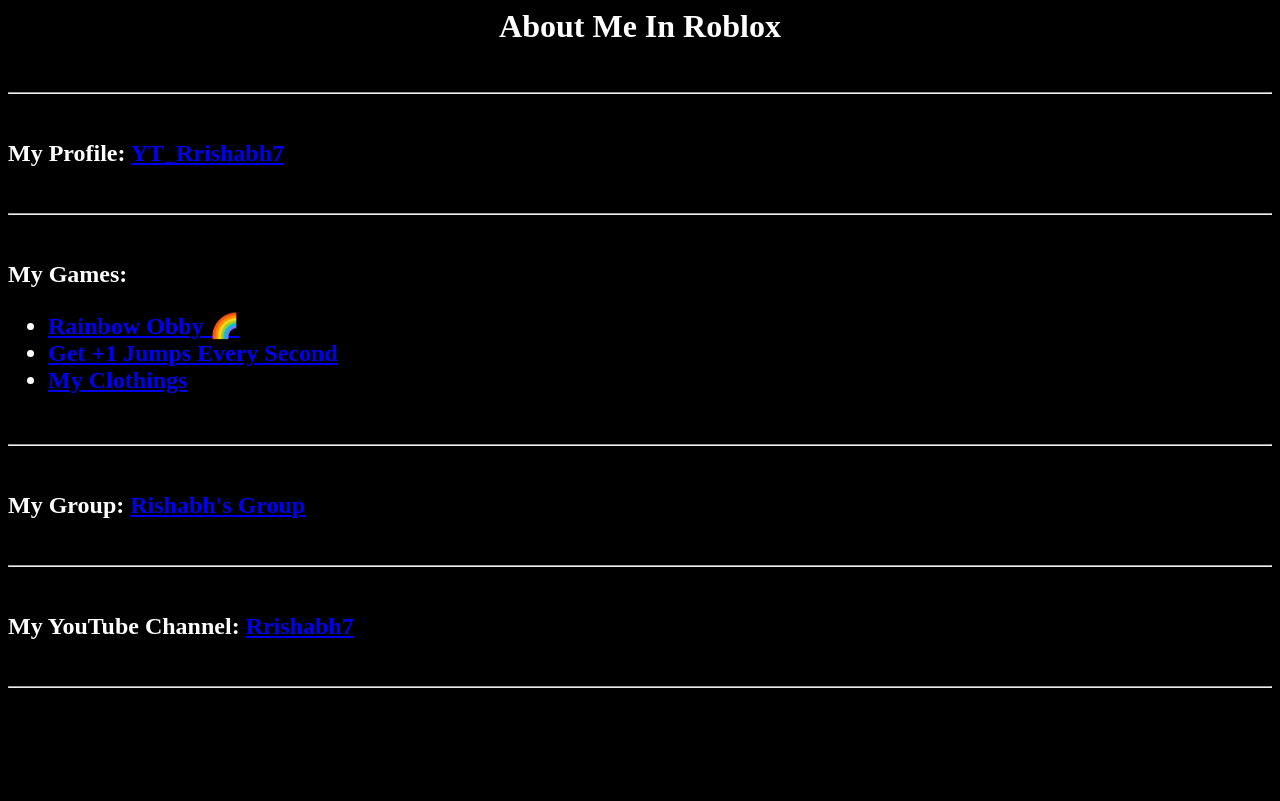
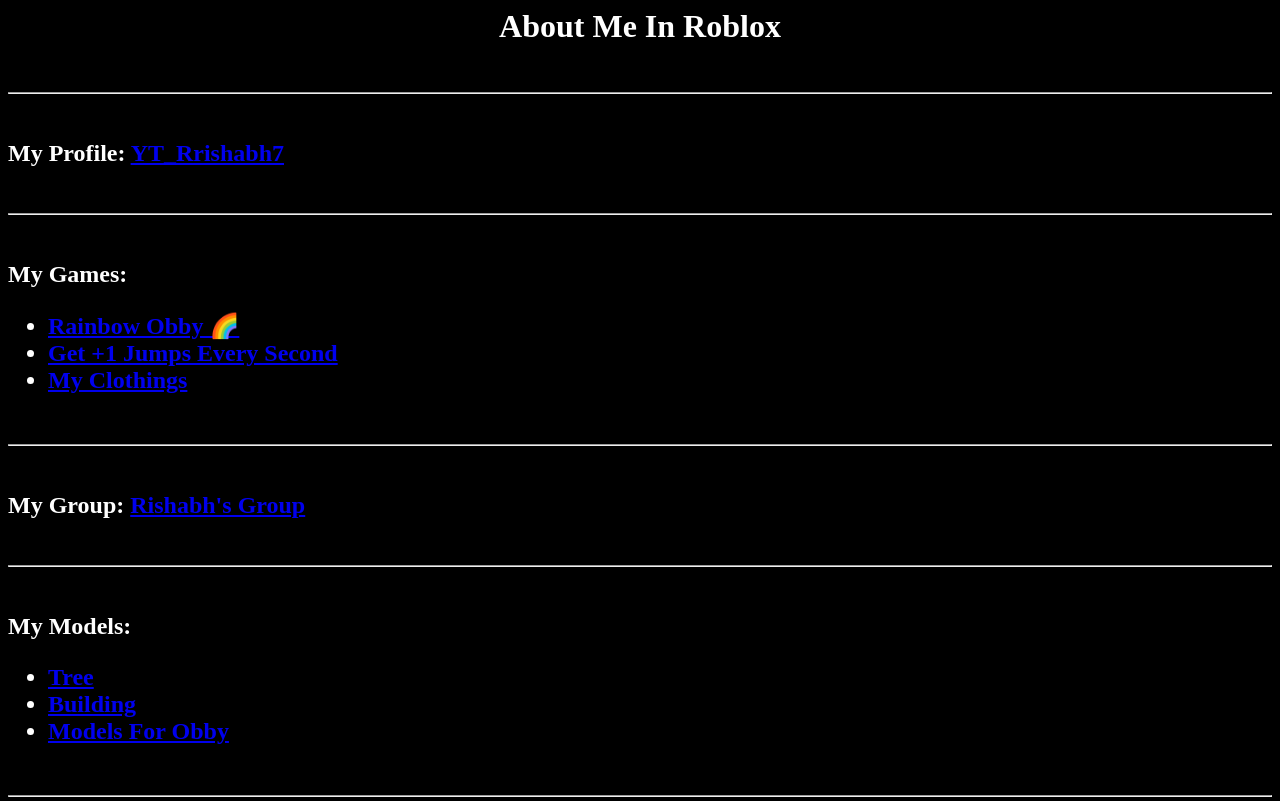
Before and after one commit to Rrishabh7/Rishabh-, a plain HTML site: page index.html in a window 1280 px wide. Shown: the top 801 px of the page. Drawn offline with Linux system fonts and the light colour scheme.

Commit message:
Update index.html

```diff
--- a/index.html
+++ b/index.html
@@ -15,6 +15,12 @@
 
 <font color = "white" face = "Ink Free"><h2>My Group: <a href="https://www.roblox.com/groups/33445667/Rishabhs-Group">Rishabh's Group</a></h2></font><br><hr><br>
 
+<font color = "white" face = "Ink Free"><h2>My Models: <ul>
+	<li><a href = "https://create.roblox.com/store/asset/71679007272796/Tree?assetType=Model&externalSource=www">Tree</a></li>
+	<li><a href = "https://create.roblox.com/store/asset/105740327982065/Building?assetType=Model&externalSource=www">Building</a></li>
+	<li><a href = "C:\Users\rrish\Documents\modelsforobby">Models For Obby</a></li>
+</ul></h2></font><br><hr><br>
+
 <font color = "white" face = "Ink Free"><h2>My YouTube Channel: <a href="https://www.youtube.com/@rrishabh7">Rrishabh7</a></h2></font><br><hr><br>
 </body>
 </html>
```
